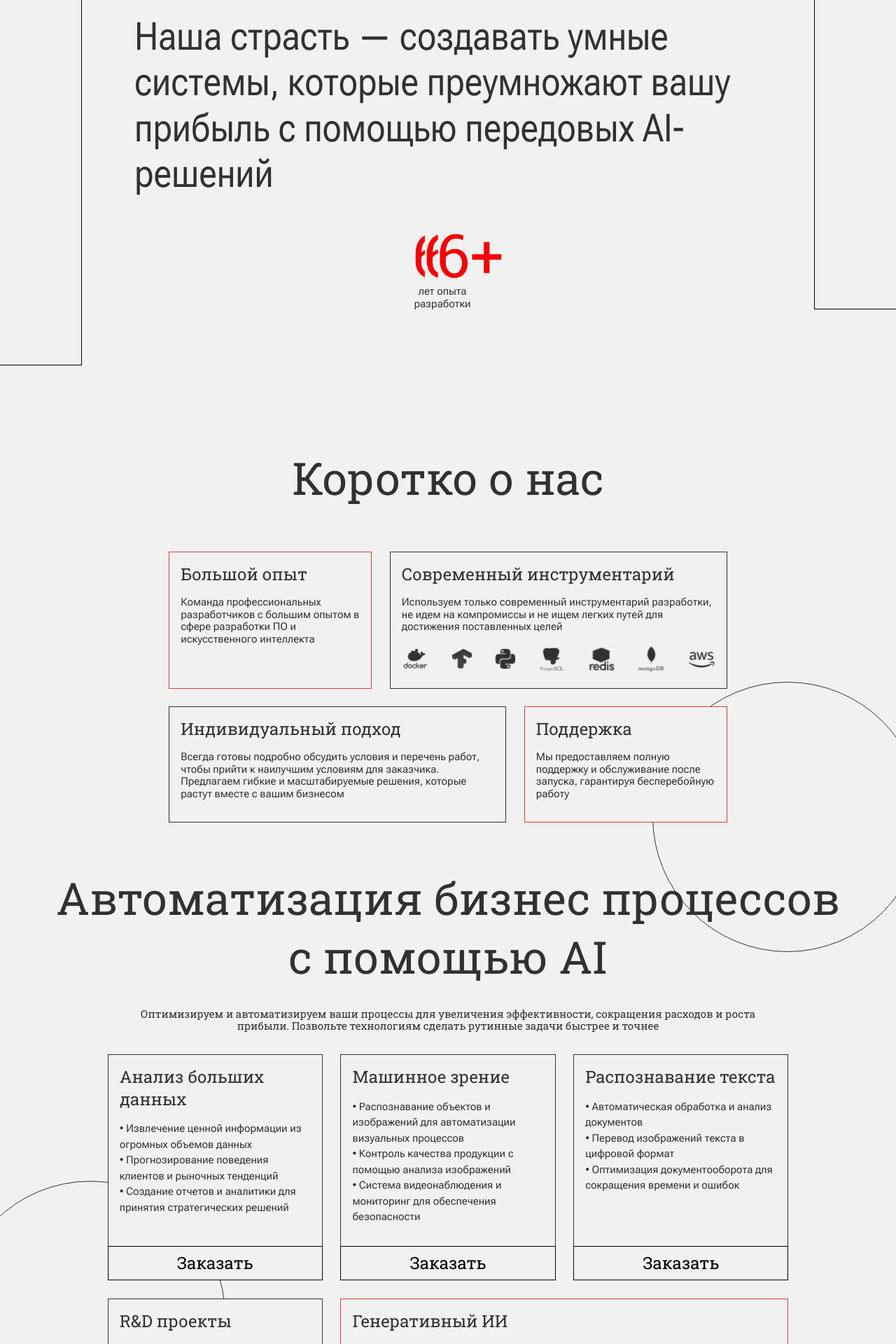
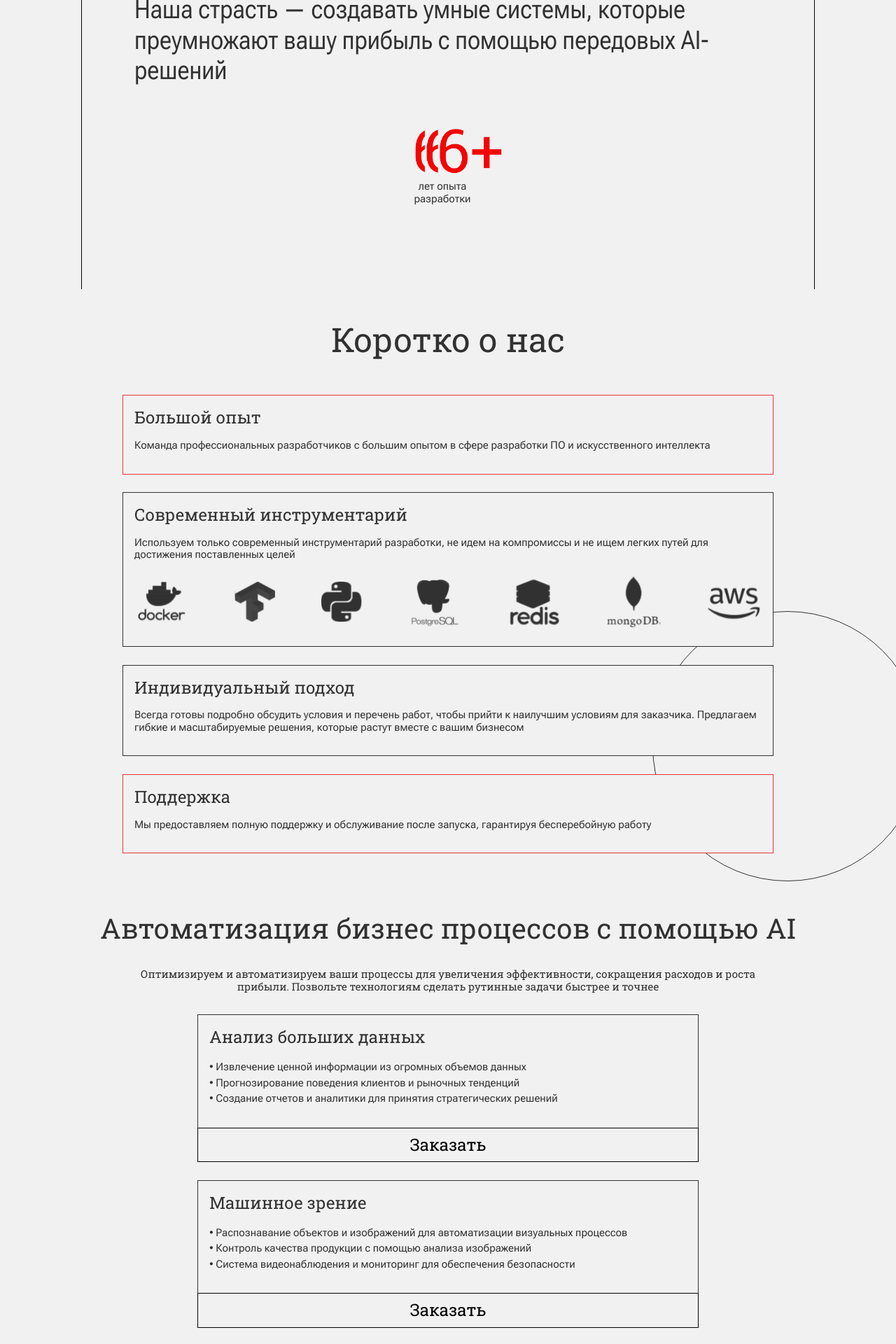
Before and after one commit to forygg/innosmartai, a React (Create React App) app: page / in a window 1280 px wide. Shown: the part 880-2800 px from the top of the page at 70% size. Built offline with nearby package versions, Linux system fonts and the light colour scheme.

Commit message:
mobile version adaptation added

```diff
--- a/public/index.html
+++ b/public/index.html
@@ -9,6 +9,7 @@
       name="InnoSmart AI"
       content="Web site created using create-react-app"
     />
+    <!-- <meta name="viewport" content="width=device-width, initial-scale=1, maximum-scale=0" /> -->
     <link rel="apple-touch-icon" href="%PUBLIC_URL%/logo192.png" />
     <link rel="manifest" href="%PUBLIC_URL%/manifest.json" />
     <title>InnoSmart AI</title>
--- a/src/App.js
+++ b/src/App.js
@@ -10,14 +10,14 @@ function App() {
   }
 
   return (
-    <div>
+    <>
       {isContactVisible ? (
         <div className='contact-page'>
           <ContactSection />
           <img className="close-button" onClick={toggleContactSection} src={cross} alt='/'/>
         </div>
       ) : (
-        <div>
+        <div className='appContainer'>
           <Header onContactClick={toggleContactSection} />
           <HeroSection />
           <AboutSection />
@@ -26,10 +26,8 @@ function App() {
           <Footer onContactClick={toggleContactSection} />
         </div>
       )}
-
-    </div>
+      </>
   )
-
 }
 
 export default App;
--- a/src/components/AboutSection/About.module.css
+++ b/src/components/AboutSection/About.module.css
@@ -116,3 +116,19 @@
   .iconContainer img{
     width: 100%;
   }
+
+  @media screen {
+    .aboutSection {
+      height: fit-content;
+    }
+    .cardContainer {
+      flex-direction: column;
+    }
+    .card {
+      min-width: 70vw;
+    }
+    .sectionTitle {
+      font-size: 3rem;
+      line-height: normal;
+    }
+  }
--- a/src/components/ContactSection/ContactSection.module.css
+++ b/src/components/ContactSection/ContactSection.module.css
@@ -125,5 +125,25 @@
 }
 
 .successMessage {
+  text-align: center;
   color: green;
 }
+
+.errorMessage {
+  text-align: center;
+}
+
+
+@media screen {
+  .contact h2 {
+    font-size: 3rem;
+    line-height: normal;
+  }
+  .form {
+    width: 100vw;
+  }
+  .form input {
+    width: 80%;
+  }
+
+}
--- a/src/components/Footer/Footer.module.css
+++ b/src/components/Footer/Footer.module.css
@@ -88,3 +88,13 @@
     z-index: 1;
     /* Ensure the text stays above the background */
   }
+
+@media screen {
+  .leftblock {
+    align-items: center;
+  }
+  .footer {
+    flex-direction: column;
+    gap: 1rem;
+  }
+}
--- a/src/components/Header/Header.module.css
+++ b/src/components/Header/Header.module.css
@@ -157,3 +157,13 @@
     opacity: 1;
   }
 }
+
+
+@media screen {
+  .title {
+    font-size: 3rem;
+  }
+  .button {
+    margin-right: 10vw;
+  }
+}
--- a/src/components/HeroSection/Hero.module.css
+++ b/src/components/HeroSection/Hero.module.css
@@ -73,3 +73,12 @@
   .hero.fadeIn .rightRectangle {
     transform: translateX(10%); /* Slide in from the right */
   }
+
+  @media screen {
+    .hero {
+      height: fit-content;
+    }
+    .mainText{
+      font-size: 2rem;
+    }
+  }
--- a/src/components/ServiceSection/ServiceSection.module.css
+++ b/src/components/ServiceSection/ServiceSection.module.css
@@ -146,3 +146,18 @@
   color: white;
   background-color: red;
 }
+
+@media screen {
+  .servicesSection {
+    margin: 0;
+  }
+  .sectionTitle {
+    opacity: 1;
+    font-size: 2.5rem;
+    line-height: normal;
+  }
+  .cardContainer {
+    display: flex;
+    flex-direction: column;
+  }
+}
--- a/src/index.css
+++ b/src/index.css
@@ -1,8 +1,11 @@
 @import url('https://fonts.googleapis.com/css2?family=Roboto+Slab&family=Roboto+Flex:wght@400;500&display=swap');
 
 
-body {
+html, body {
+  width: 100vw;
+  overflow-x: hidden;
   margin: 0;
+  padding: 0;
   font-family: 'Roboto Slab';
   color: #313131;
   -webkit-font-smoothing: antialiased;
```
